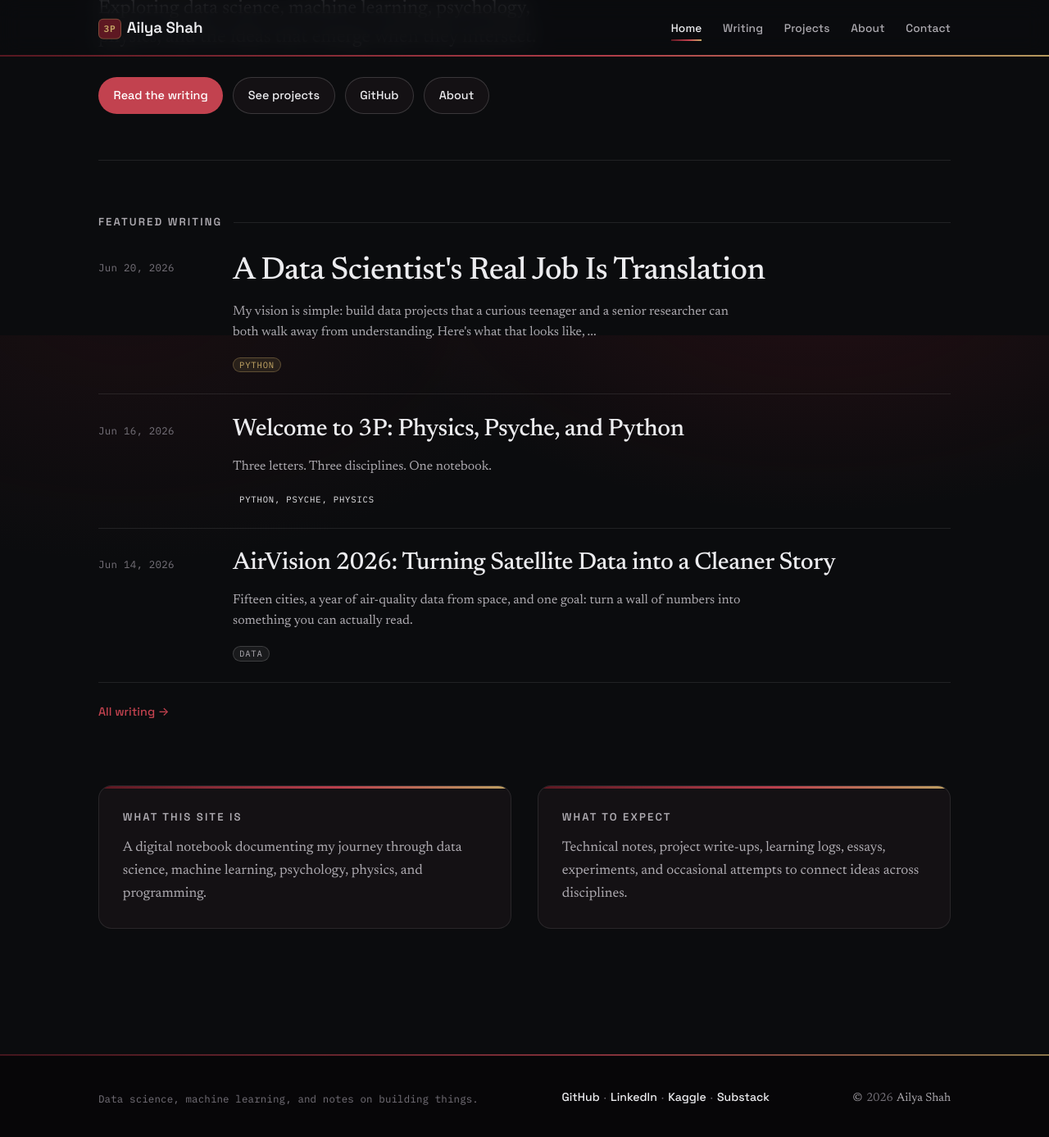
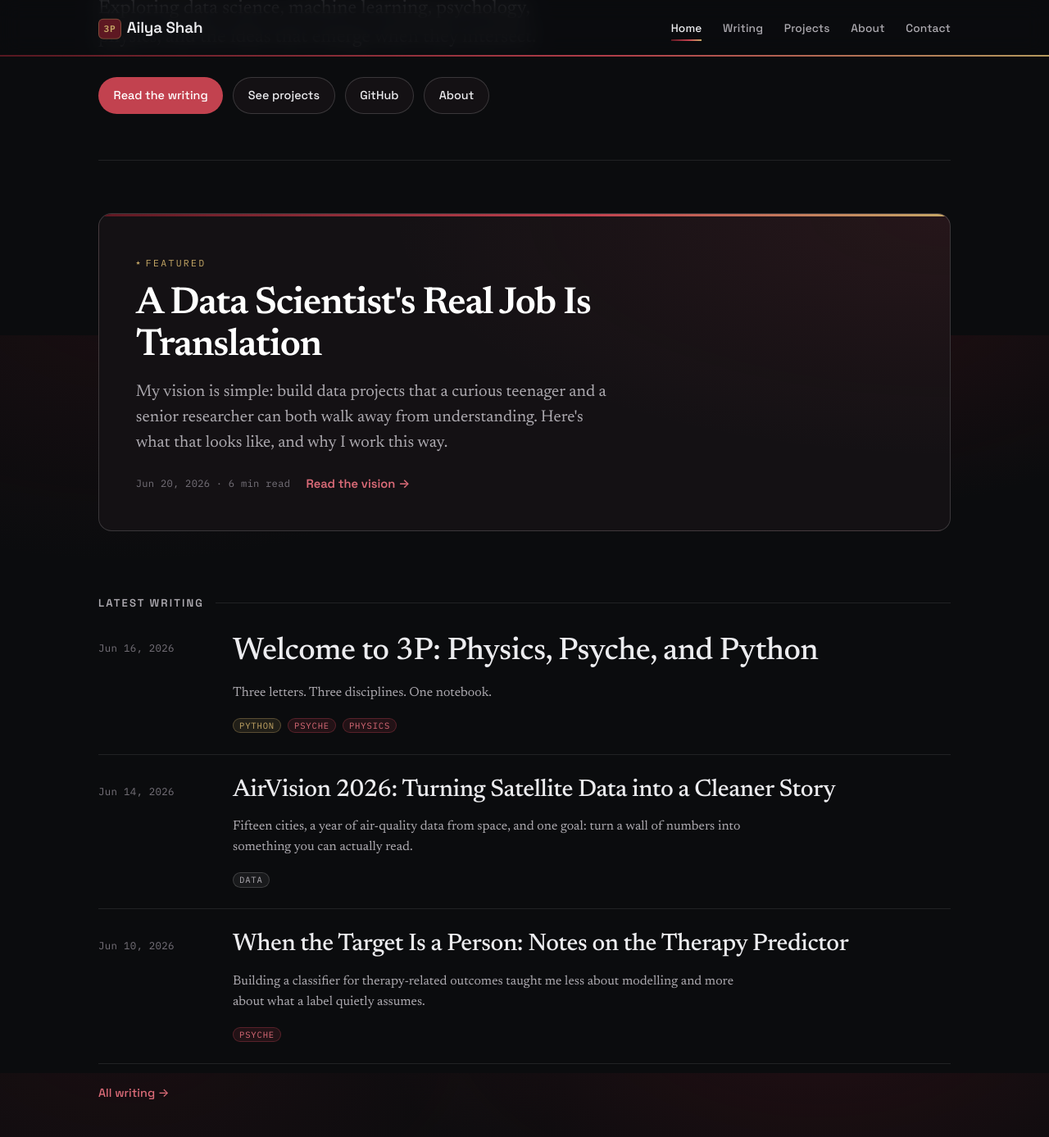
Before and after one commit to Ailya-Shah/3P, a Jekyll site: the page built from index.md, in a window 1280 px wide and 1400 px high, scrolled down 491 px. Shown: the top 1387 px of the window at 82% size. Built offline with Jekyll 4.4.1, drawn with Linux system fonts in a browser that asks for light colours; some of the changed text lies outside the part shown.

Commit message:
add new chip

```diff
--- /dev/null
+++ b/_includes/chips.html
@@ -0,0 +1,16 @@
+{%- comment -%}
+  Renders discipline flares. Pass a single value or a list:
+    {% include chips.html disc=page.disc %}
+  Front matter examples:
+    disc: python          (one flare — still works)
+    disc: [python, data]  (multiple flares)
+{%- endcomment -%}
+{%- if include.disc -%}
+<span class="chips">
+  {%- if include.disc.first -%}
+    {%- for d in include.disc -%}<span class="chip chip--{{ d }}">{{ d }}</span>{%- endfor -%}
+  {%- else -%}
+    <span class="chip chip--{{ include.disc }}">{{ include.disc }}</span>
+  {%- endif -%}
+</span>
+{%- endif -%}
--- a/_layouts/post.html
+++ b/_layouts/post.html
@@ -11,9 +11,7 @@ layout: default
       &nbsp;·&nbsp; {{ minutes }} min read
     </p>
     <h1 class="post-title">{{ page.title }}</h1>
-    {%- if page.disc -%}
-      <span class="chip chip--{{ page.disc }}" style="margin-top:1.1rem">{{ page.disc }}</span>
-    {%- endif -%}
+    {% include chips.html disc=page.disc %}
   </header>
 
   <div class="post-content" itemprop="articleBody">
--- a/assets/css/main.css
+++ b/assets/css/main.css
@@ -636,7 +636,7 @@ figure figcaption {
 @media (max-width: 640px) {
   .post-list > li { grid-template-columns: 1fr; gap: 0.3rem; }
   .post-meta { grid-column: 1; padding-top: 0; }
-  .post-link, .post-list .post-excerpt, .chip { grid-column: 1; }
+  .post-link, .post-list .post-excerpt, .chip, .chips { grid-column: 1; }
   .intro-grid { grid-template-columns: 1fr; }
   .site-header-inner { flex-wrap: wrap; min-height: 0; padding-block: 0.75rem; }
   .site-nav { width: 100%; justify-content: flex-start; }
@@ -651,3 +651,87 @@ figure figcaption {
   }
   [data-reveal] { opacity: 1; transform: none; }
 }
+
+/* ---------- Featured post (pinned vision article) ---------- */
+.featured-post {
+  display: block;
+  text-decoration: none;
+  color: inherit;
+  background:
+    radial-gradient(120% 140% at 100% 0%, rgba(194,66,79,0.10), transparent 55%),
+    var(--paper-raised);
+  border: 1px solid var(--line-strong);
+  border-radius: var(--radius);
+  padding: clamp(1.7rem, 4vw, 2.8rem);
+  position: relative;
+  overflow: hidden;
+  transition: border-color 0.2s var(--ease), transform 0.2s var(--ease);
+}
+.featured-post::before {
+  content: "";
+  position: absolute;
+  top: 0; left: 0; right: 0;
+  height: 3px;
+  background: var(--spectrum);
+}
+.featured-post:hover { border-color: var(--maroon); transform: translateY(-3px); }
+.featured-eyebrow {
+  font-family: var(--mono);
+  font-size: 0.72rem;
+  letter-spacing: 0.2em;
+  text-transform: uppercase;
+  color: var(--gold);
+  margin: 0 0 1rem;
+  display: inline-flex;
+  align-items: center;
+  gap: 0.6ch;
+}
+.featured-eyebrow::before { content: "★"; font-size: 0.8em; }
+.featured-title {
+  font-family: var(--serif);
+  font-weight: 600;
+  font-size: clamp(1.85rem, 4.5vw, 2.9rem);
+  line-height: 1.1;
+  letter-spacing: -0.025em;
+  color: #fff;
+  margin: 0 0 0.9rem;
+  max-width: 22ch;
+}
+.featured-post .featured-lede {
+  font-family: var(--serif);
+  font-size: clamp(1.05rem, 2vw, 1.25rem);
+  line-height: 1.55;
+  color: var(--ink-soft);
+  max-width: 52ch;
+  margin: 0 0 1.4rem;
+}
+.featured-foot {
+  display: flex;
+  flex-wrap: wrap;
+  align-items: center;
+  gap: 0.6rem 1.2rem;
+}
+.featured-meta {
+  font-family: var(--mono);
+  font-size: 0.76rem;
+  letter-spacing: 0.02em;
+  color: var(--ink-faint);
+}
+.featured-cta {
+  font-family: var(--sans);
+  font-weight: 600;
+  font-size: 0.92rem;
+  color: var(--maroon-soft);
+}
+.featured-post:hover .featured-cta { color: var(--gold); }
+
+/* ---------- Flares wrapper (one or many chips) ---------- */
+.chips {
+  grid-column: 2;
+  display: flex;
+  flex-wrap: wrap;
+  gap: 0.5rem;
+  margin-top: 0.8rem;
+  justify-self: start;
+}
+.chips .chip { margin-top: 0; grid-column: auto; justify-self: auto; }
--- a/index.md
+++ b/index.md
@@ -25,25 +25,44 @@ title: Home
   </div>
 </section>
 
+{%- assign featured = site.posts | where: "featured", true | first -%}
+{%- if featured -%}
 <section class="section" data-reveal>
-  <h2>Featured writing</h2>
+  <a class="featured-post" href="{{ featured.url | relative_url }}">
+    <p class="featured-eyebrow">Featured</p>
+    <h2 class="featured-title">{{ featured.title }}</h2>
+    <p class="featured-lede">{{ featured.excerpt | strip_html | truncate: 220 }}</p>
+    <div class="featured-foot">
+      <span class="featured-meta">{{ featured.date | date: "%b %-d, %Y" }} · {{ featured.reading | default: "5 min read" }}</span>
+      <span class="featured-cta">Read the vision →</span>
+    </div>
+  </a>
+</section>
+{%- endif -%}
+
+<section class="section" data-reveal>
+  <h2>Latest writing</h2>
   <ul class="post-list">
-    {% for post in site.posts limit:3 %}
-      <li>
-        <span class="post-meta">{{ post.date | date: "%b %-d, %Y" }}</span>
-        <a class="post-link" href="{{ post.url | relative_url }}">{{ post.title }}</a>
-        {% if post.excerpt %}
-          <p class="post-excerpt">{{ post.excerpt | strip_html | truncate: 160 }}</p>
+    {% assign count = 0 %}
+    {% for post in site.posts %}
+      {% unless post.featured %}
+        {% if count < 4 %}
+          <li>
+            <span class="post-meta">{{ post.date | date: "%b %-d, %Y" }}</span>
+            <a class="post-link" href="{{ post.url | relative_url }}">{{ post.title }}</a>
+            {% if post.excerpt %}
+              <p class="post-excerpt">{{ post.excerpt | strip_html | truncate: 160 }}</p>
+            {% endif %}
+            {% include chips.html disc=post.disc %}
+          </li>
+          {% assign count = count | plus: 1 %}
         {% endif %}
-        {% if post.disc %}<span class="chip chip--{{ post.disc }}">{{ post.disc }}</span>{% endif %}
-      </li>
+      {% endunless %}
     {% endfor %}
   </ul>
-  {% if site.posts.size > 3 %}
   <p style="margin-top:1.5rem;font-family:var(--sans);font-size:0.9rem;font-weight:500">
-    <a href="{{ '/blog/' | relative_url }}" style="text-decoration:none;color:var(--physics-ink)">All writing →</a>
+    <a href="{{ '/blog/' | relative_url }}" style="text-decoration:none;color:var(--maroon-soft)">All writing →</a>
   </p>
-  {% endif %}
 </section>
 
 <section class="section intro-grid" data-reveal>
@@ -58,9 +77,8 @@ title: Home
   <div>
     <h2>What to expect</h2>
     <p class="post-excerpt">
-      Technical notes, project write-ups, learning logs, essays,
-      experiments, and occasional attempts to connect ideas across
-      disciplines.
+      Project write-ups in plain language, learning logs, essays, and
+      occasional attempts to connect ideas across disciplines.
     </p>
   </div>
 </section>
```
Also changed, not shown: _posts/2026-06-16-starting-note.md (+1 -1 lines), blog.md (+1 -1 lines).
